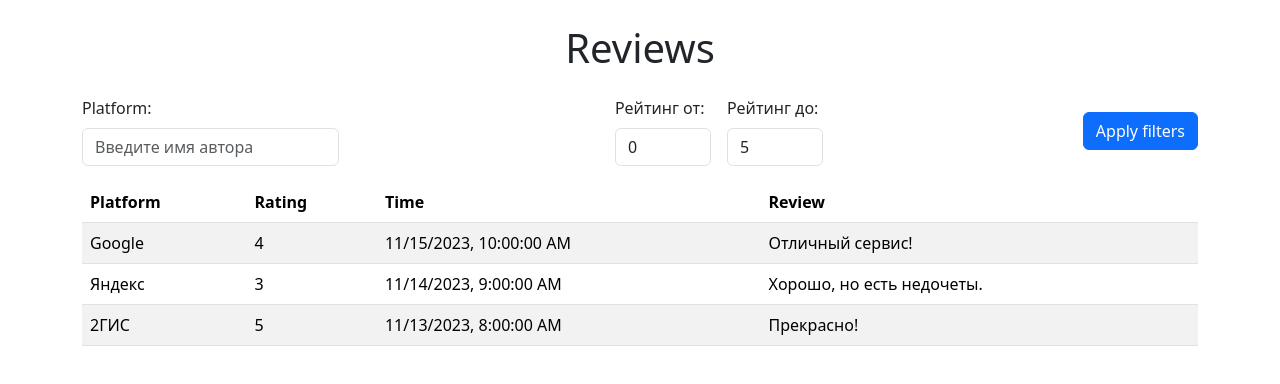
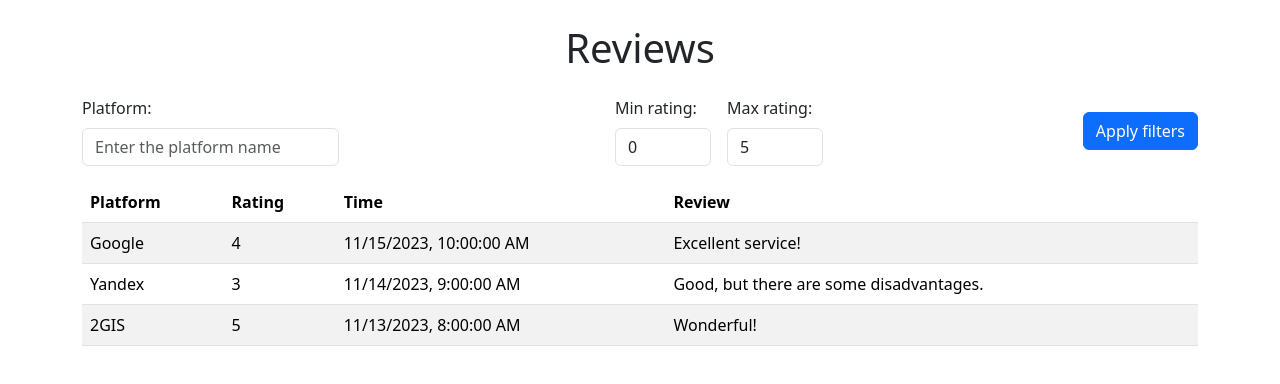
Before and after one commit to marymih/test-task-reviews, a React (Vite) app: page / in a window 1280 px wide. Shown: the top 384 px of the page. Built offline with nearby package versions, Linux system fonts and the light colour scheme.

Commit message:
translate into english

```diff
--- a/public/data.json
+++ b/public/data.json
@@ -4,20 +4,20 @@
     "platform": "Google",
     "rating": 4,
     "date": "2023-11-15T10:00:00Z",
-    "text": "Отличный сервис!"
+    "text": "Excellent service!"
   },
   {
     "id": 2,
-    "platform": "Яндекс",
+    "platform": "Yandex",
     "rating": 3,
     "date": "2023-11-14T09:00:00Z",
-    "text": "Хорошо, но есть недочеты."
+    "text": "Good, but there are some disadvantages."
   },
   {
     "id": 3,
-    "platform": "2ГИС",
+    "platform": "2GIS",
     "rating": 5,
     "date": "2023-11-13T08:00:00Z",
-    "text": "Прекрасно!"
+    "text": "Wonderful!"
   }
 ]
--- a/src/App.jsx
+++ b/src/App.jsx
@@ -87,7 +87,7 @@ const App = () => {
                 id="authorFilter"
                 type="text"
                 className="form-control"
-                placeholder="Введите имя автора"
+                placeholder="Enter the platform name"
                 value={platformFilter}
                 onChange={(e) => setPlatformFilter(e.target.value)}
               />
@@ -95,7 +95,7 @@ const App = () => {
             <div className="d-flex">
               <div className="me-3">
                 <label htmlFor="minRating" className="form-label">
-                  Рейтинг от:
+                  Min rating:
                 </label>
                 <input
                   id="minRating"
@@ -114,7 +114,7 @@ const App = () => {
               </div>
               <div>
                 <label htmlFor="maxRating" className="form-label">
-                  Рейтинг до:
+                  Max rating:
                 </label>
                 <input
                   id="maxRating"
```
